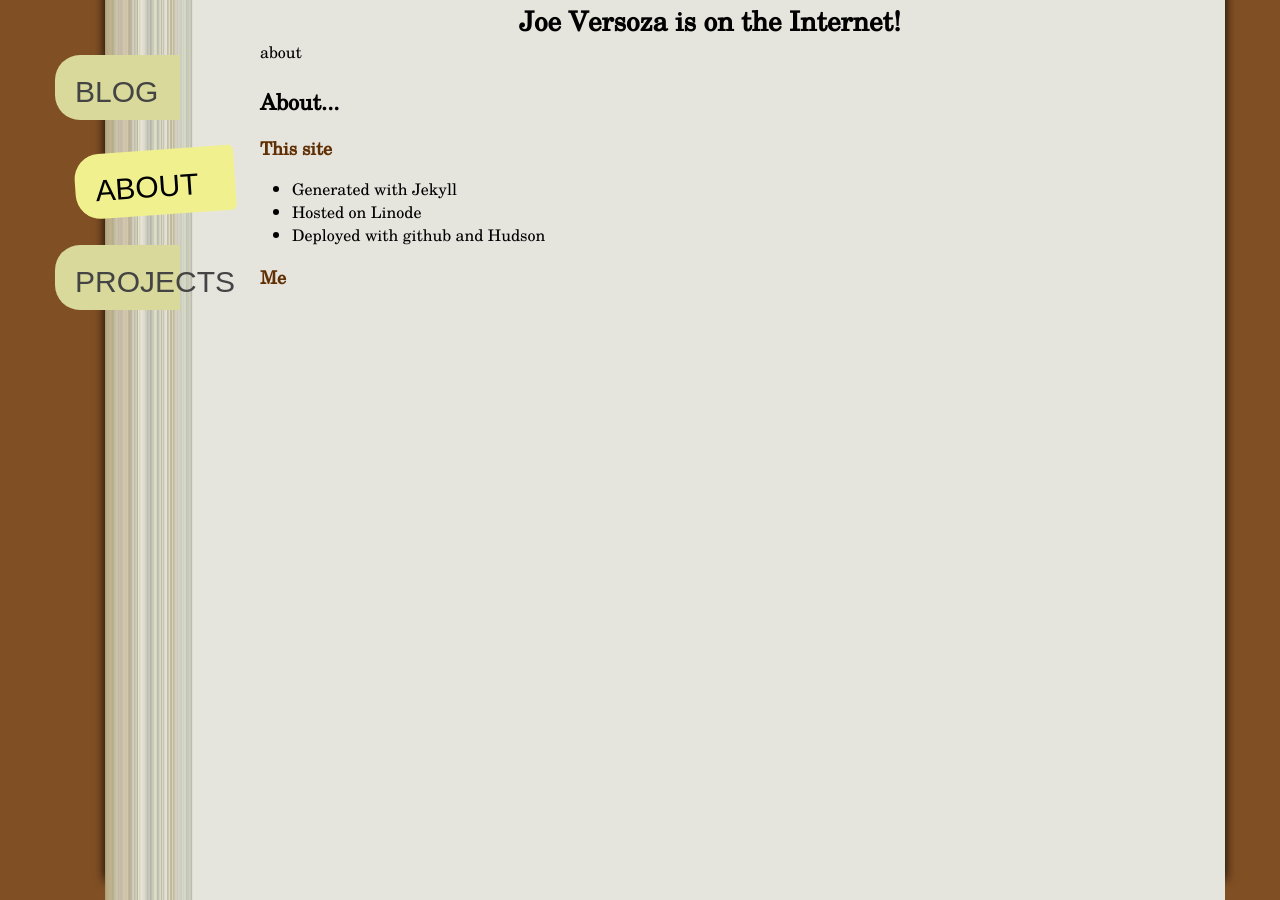
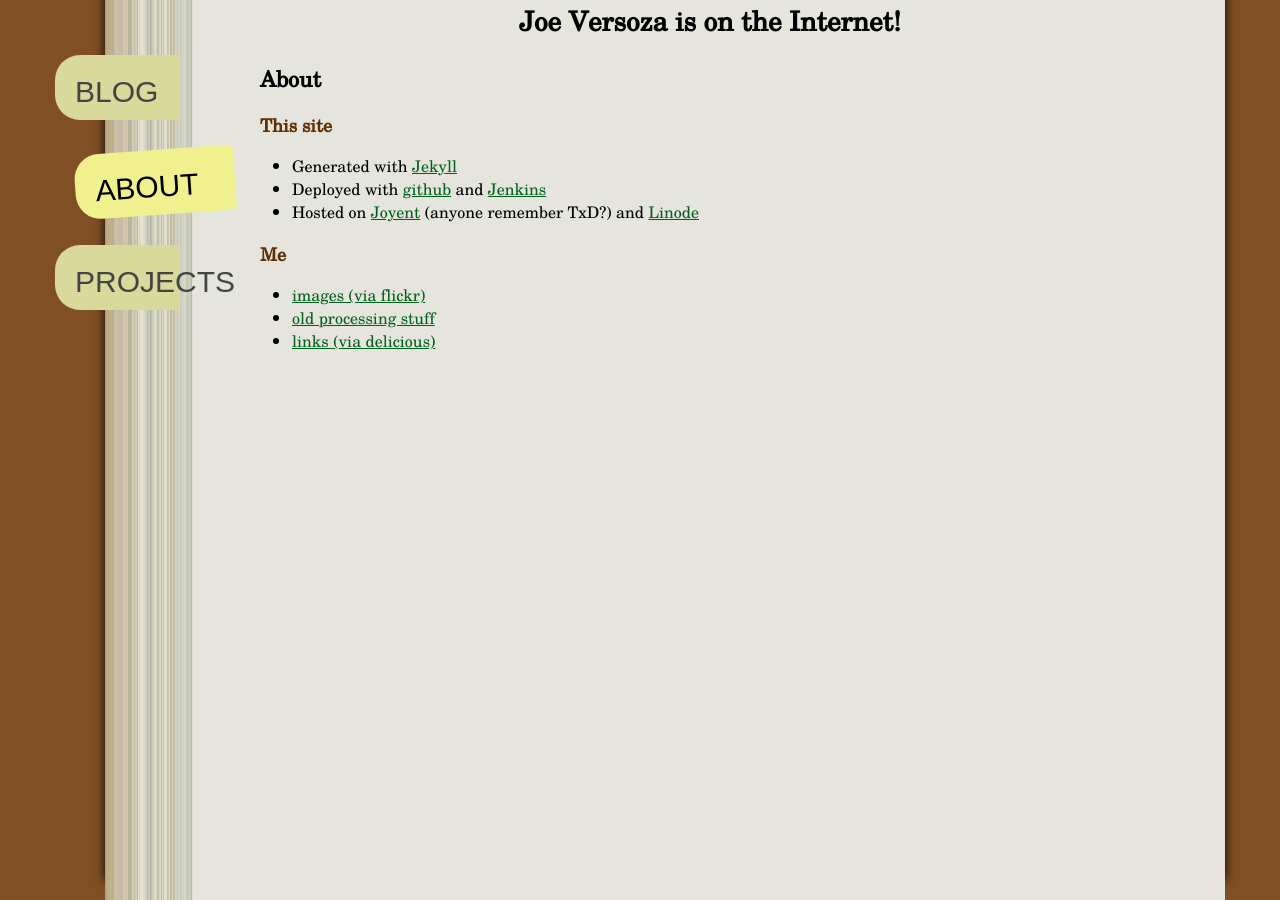
Before and after one commit to foureyes/jvers, a Jekyll site: the page built from about.html, in a window 1280 px wide. Built offline with Jekyll 4.4.1, drawn with Linux system fonts in a browser that asks for light colours; nearby versions of some CDN libraries; some web fonts are replaced.

Commit message:
fixed up about page

```diff
--- a/about.html
+++ b/about.html
@@ -2,16 +2,20 @@
 layout: default
 title: about
 ---
-{{ page.title }}
 	<div id="bd">
-		<h2>About... </h2>
+		<h2>About</h2>
 		<h3>This site</h3>
 		<ul>
-			<li>Generated with Jekyll</li>
-			<li>Hosted on Linode</li>
-			<li>Deployed with github and Hudson</li>
+			<li>Generated with <a href="https://github.com/mojombo/jekyll">Jekyll</a></li>
+			<li>Deployed with <a href="https://github.com">github</a> and <a href="http://jenkins-ci.org/">Jenkins</a></li>
+			<li>Hosted on <a href="http://www.joyent.com/">Joyent</a> (anyone remember TxD?) and <a href="http://www.linode.com/">Linode</a></li>
 		</ul>
 		<h3>Me</h3>
+		<ul>
+			<li><a href="http://flickr.com/photos/foureyes">images (via flickr)</a></li>
+			<li><a href="itp">old processing stuff</a></li>
+			<li><a href="http://del.icio.us/foureyes">links (via delicious)</a></li>
+		</ul>
 	</div><!-- #bd -->
 	<div id="ft">
 	</div><!-- #ft -->
```
